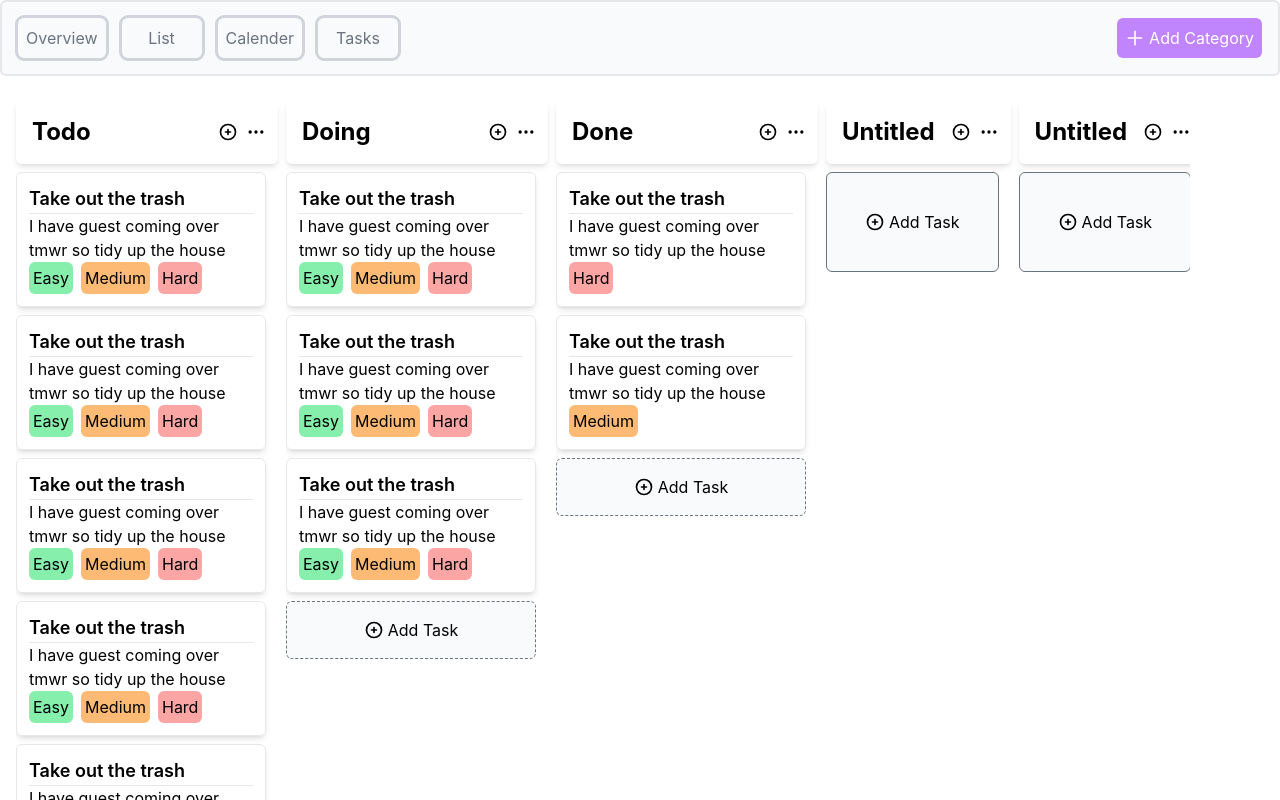
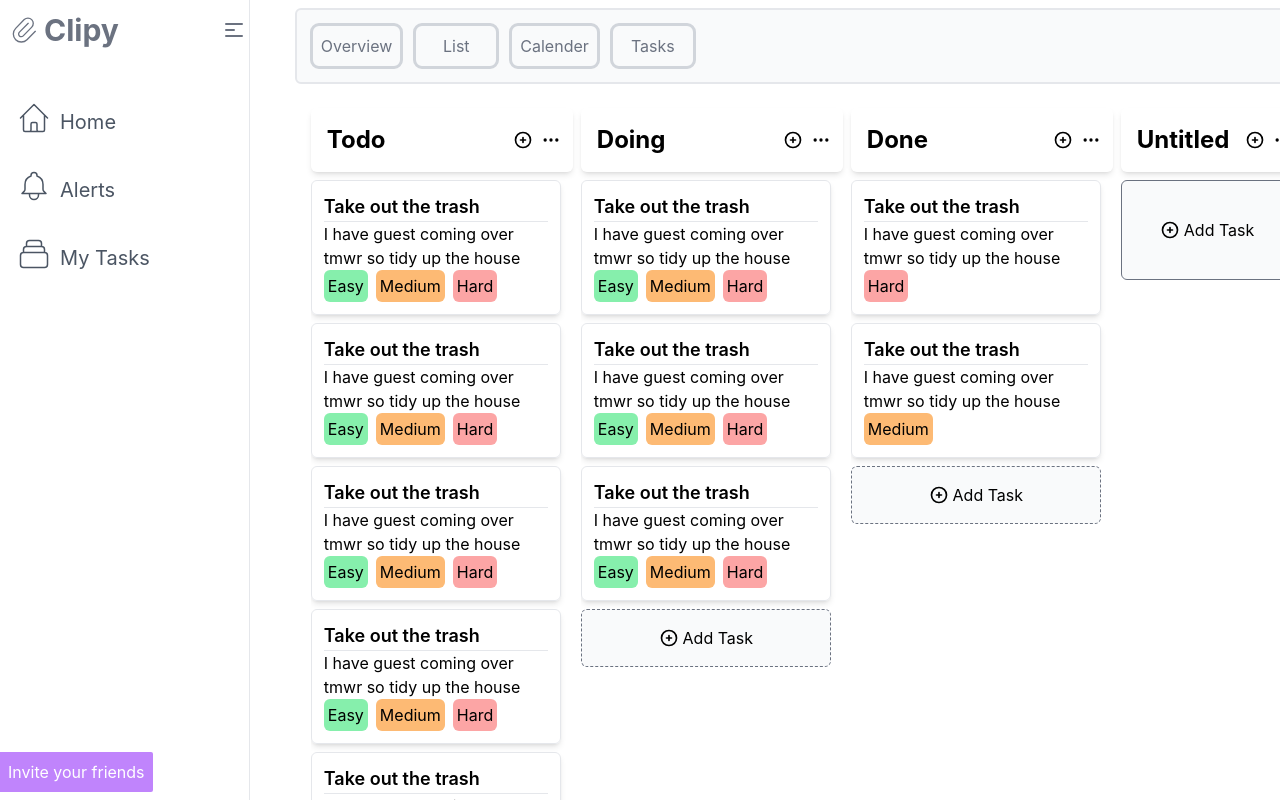
Before and after one commit to hernandsteven/clipy-todo, a Next.js app: page / in a window 1280 px wide. Shown: the top 800 px of the page. Built offline with nearby package versions, Linux system fonts and the light colour scheme.

Commit message:
added per page layouts

```diff
--- a/src/pages/index.tsx
+++ b/src/pages/index.tsx
@@ -1,22 +1,11 @@
-import { createClient } from '@supabase/supabase-js'
-import type { NextPage } from 'next'
 import Head from 'next/head'
+import { ReactElement } from 'react'
 import ActionMenu from '../components/ActionMenu'
+import Layout from '../components/Layout'
 import TodoBoard from '../components/TodoBoard'
-/*
-export const supabaseAdmin = createClient(
-	process.env.NEXT_PUBLIC_SUPABASE_URL || '',
-	process.env.NEXT_PUBLIC_SUPABASE_SERVICE_ROLE_KEY || ''
-)
+import { NextPageWithLayout } from './_app'
 
-const fetchTable = () => {
-	const data = supabaseAdmin.from('todo').select('*').order('id')
-	return data
-}
-*/
-
-//
-const Home: NextPage = () => {
+const Home: NextPageWithLayout = () => {
 	return (
 		<>
 			<Head>
@@ -32,4 +21,8 @@ const Home: NextPage = () => {
 	)
 }
 
+Home.getLayout = function getLayout(page: ReactElement) {
+	return <Layout>{page}</Layout>
+}
+
 export default Home
```
